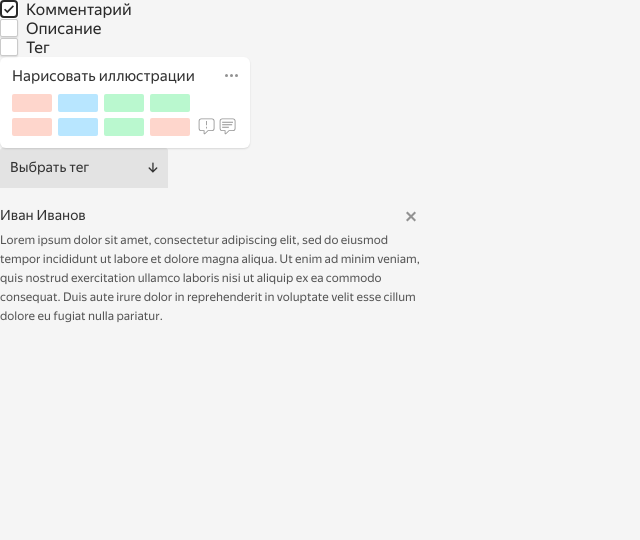
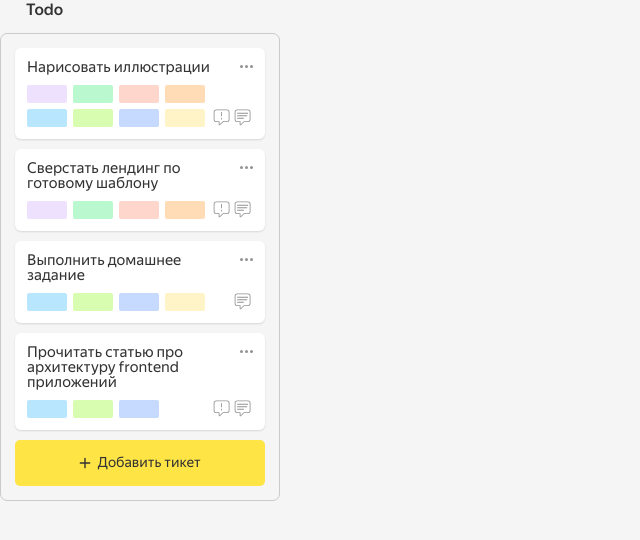
Before and after one commit to mi5ha6in/shri-tiket-manager, a React (Create React App) app: page / in a window 1280 px wide. Shown: the top 540 px of the page, without its empty margins (0-640 px from the left). Built offline with nearby package versions, Linux system fonts and the light colour scheme.

Commit message:
add List on page

```diff
--- a/src/pages/MainPage/MainPage.jsx
+++ b/src/pages/MainPage/MainPage.jsx
@@ -3,32 +3,44 @@ import { TicketCard } from "../../components/TicketCard/TicketCard";
 import { Filter } from "./components/Filter/Filter";
 import { Comment } from "../../components/Comment/Comment";
 import { optionsData } from "./optionsData";
+import { Button } from "../../components/Button/Button";
+import { List } from "./components/List/List";
+import { data } from "../../data/data";
+import { STATUS_MAP } from "../../data/const";
 
 export const MainPage = () => {
-  const tags = [
-    "red",
-    "blue",
-    "green",
-    "green",
-    "red",
-    "blue",
-    "green",
-    "red",
-  ];
-  return (
-    <>
-      <Filter />
-      <TicketCard
-        title="Нарисовать иллюстрации"
-        tags={tags}
-        isComments
-        isDescription
-      />
-      <Select options={optionsData} title="Выбрать тег" />
-      <Comment
-        userName="Иван Иванов"
-        comment={`Lorem ipsum dolor sit amet, consectetur adipiscing elit, sed do eiusmod tempor incididunt ut labore et dolore magna aliqua. Ut enim ad minim veniam, quis nostrud exercitation ullamco laboris nisi ut aliquip ex ea commodo consequat. Duis aute irure dolor in reprehenderit in voluptate velit esse cillum dolore eu fugiat nulla pariatur. `}
-      />
-    </>
-  );
+  // const tags = [
+  //   "red",
+  //   "blue",
+  //   "green",
+  //   "green",
+  //   "red",
+  //   "blue",
+  //   "green",
+  //   "red",
+  // ];
+  // return (
+  //   <>
+  //     <Filter />
+  //     <TicketCard
+  //       title="Нарисовать иллюстрации"
+  //       tags={tags}
+  //       isComments
+  //       isDescription
+  //     />
+  //     <div>
+  //     <Button view='primary' icon='add'>Добавить тикет</Button>
+  //     </div>
+  //     <Select options={optionsData} title="Выбрать тег" />
+  //     <Comment
+  //       userName="Иван Иванов"
+  //       comment={`Lorem ipsum dolor sit amet, consectetur adipiscing elit, sed do eiusmod tempor incididunt ut labore et dolore magna aliqua. Ut enim ad minim veniam, quis nostrud exercitation ullamco laboris nisi ut aliquip ex ea commodo consequat. Duis aute irure dolor in reprehenderit in voluptate velit esse cillum dolore eu fugiat nulla pariatur. `}
+  //     />
+  //   </>
+  // );
+
+  return(
+    <List tasks={data} status={STATUS_MAP.TODO}/>
+  )
+
 };
```
